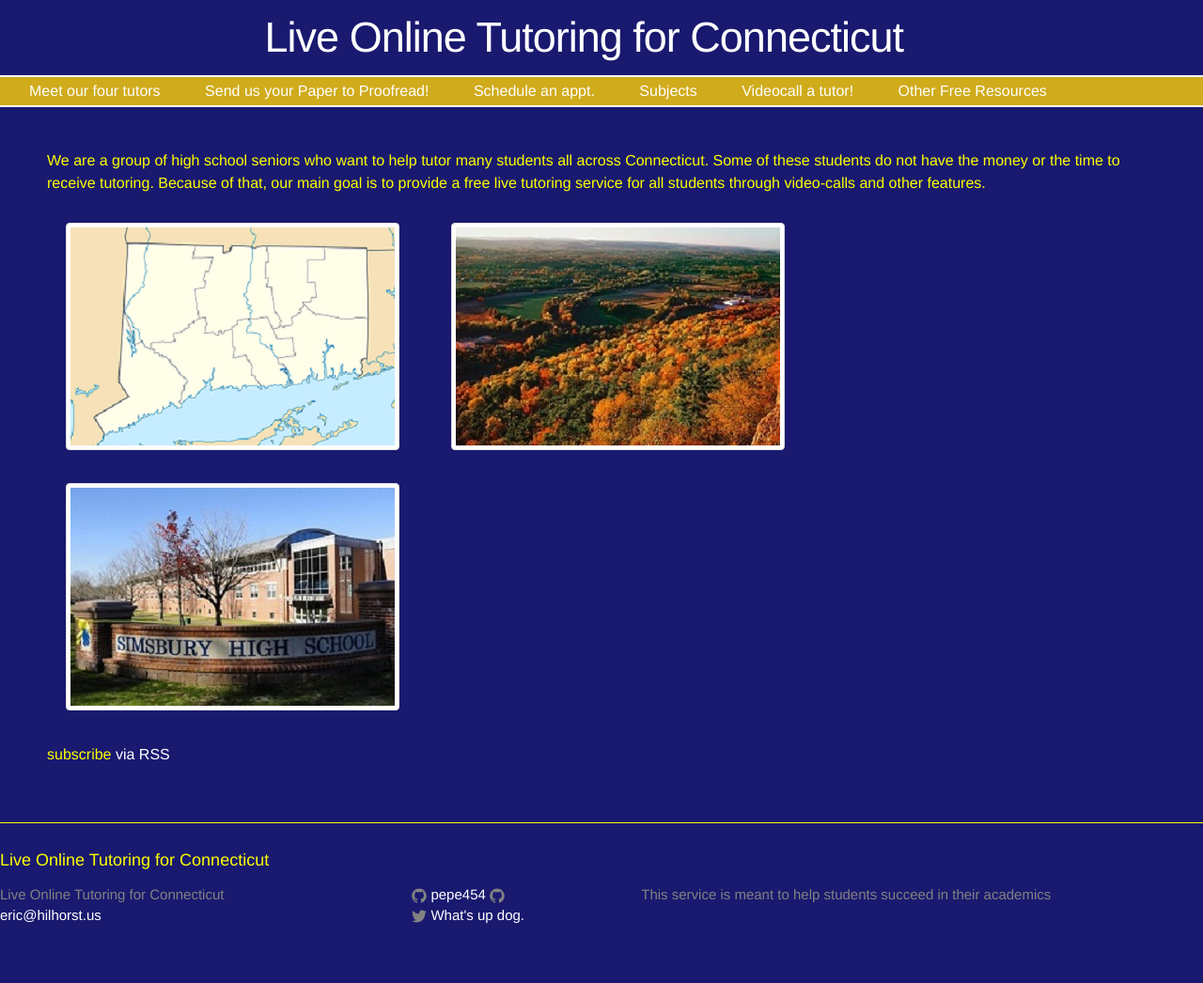
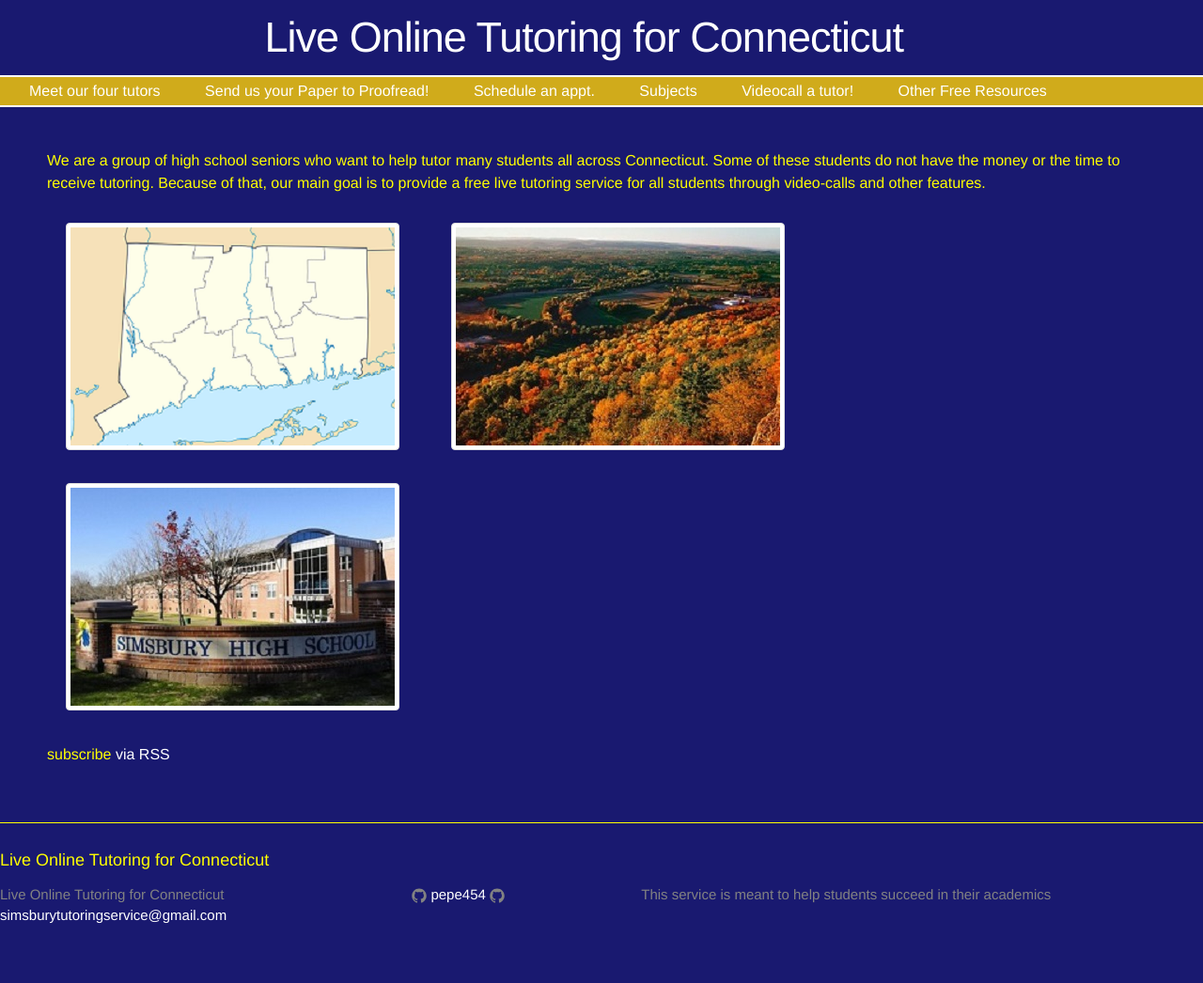
Before and after one commit to pepe454/pepe454.github.io, a Jekyll site: the page built from index.html, in a window 1280 px wide. Shown: the whole page at 94% size. Built offline with Jekyll 4.4.1, drawn with Linux system fonts in a browser that asks for light colours; the list of posts is cut into pages by our own code.

Commit message:
Update _config.yml

```diff
--- a/_config.yml
+++ b/_config.yml
@@ -7,12 +7,12 @@
 
 # Site settings
 title: Live Online Tutoring for Connecticut
-email: eric@hilhorst.us
+email: simsburytutoringservice@gmail.com
 description: > # this means to ignore newlines until "baseurl:"
   This service is meant to help students succeed in their academics
 baseurl: "" # the subpath of your site, e.g. /blog
 url: "http://www.simsburytutoringservice.com/" # the base hostname & protocol for your site
-twitter_username: What's up dog.
+twitter_username:
 github_username:  e12real
 github_username:  pepe454
 paginate: 20
```
